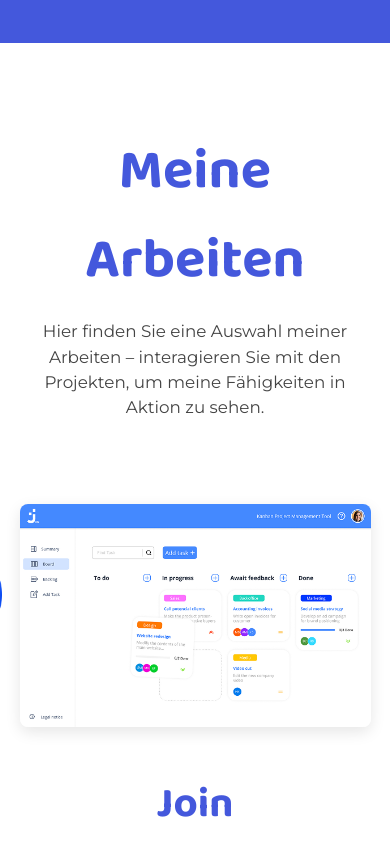
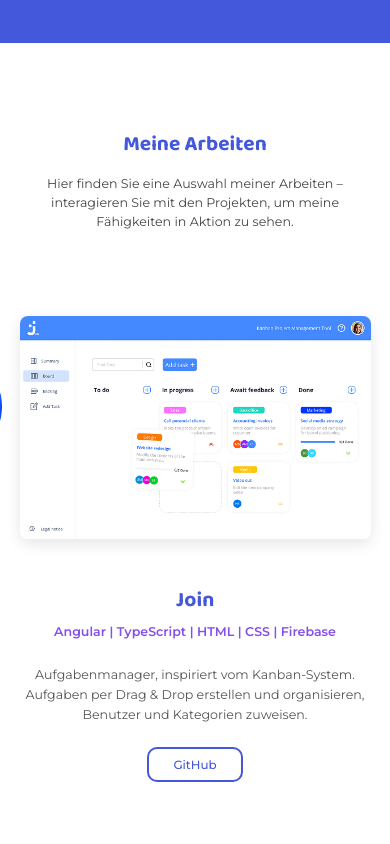
Before and after one commit to KonstantinFenzlein/portfolio, an Angular app: page / in a window 390 px wide. Shown: the part 2540-3384 px from the top of the page. Built offline with nearby package versions, Linux system fonts and the light colour scheme.

Commit message:
update portfolio.scss

```diff
--- a/src/app/pages/home/portfolio/portfolio.scss
+++ b/src/app/pages/home/portfolio/portfolio.scss
@@ -16,10 +16,10 @@
 
   h2 {
     font-family: var(--font-display); /* Baloo */
-    font-size: 4rem;
     color: var(--primary-blue);
     margin-bottom: 1rem;
     font-weight: 700;
+    /* Font-Size wird in styles.scss definiert */
   }
 
   .subtitle {
@@ -29,6 +29,14 @@
     max-width: 600px;
     margin: 0 auto;
     line-height: 1.5;
+
+    @media (max-width: 768px) {
+      font-size: 1rem;
+    }
+
+    @media (max-width: 480px) {
+      font-size: 0.9rem;
+    }
   }
 }
 
@@ -121,28 +129,54 @@
 
 .project-title {
   font-family: var(--font-display);
-  font-size: 3rem;
   color: var(--primary-blue);
   margin-bottom: 0.5rem;
   font-weight: 700;
+  font-size: 2.5rem;
+
+  @media (max-width: 768px) {
+    font-size: 2rem;
+  }
+
+  @media (max-width: 480px) {
+    font-size: 1.5rem;
+  }
 }
 
 .tech-stack {
   font-family: var(--font-main);
   color: #854fee; /* Lila-Blau Ton */
-  font-size: 1.2rem;
+  font-size: 1.1rem;
   font-weight: 600;
   margin-bottom: 1.5rem;
   display: inline-block;
+
+  @media (max-width: 768px) {
+    font-size: 1rem;
+  }
+
+  @media (max-width: 480px) {
+    font-size: 0.9rem;
+    margin-bottom: 1rem;
+  }
 }
 
 .description {
   font-family: var(--font-main);
-  font-size: 1.1rem;
+  font-size: 1rem;
   color: #555;
   line-height: 1.6;
   margin-bottom: 2rem;
   max-width: 500px; /* Damit die Zeilen nicht zu lang werden */
+
+  @media (max-width: 768px) {
+    font-size: 0.95rem;
+  }
+
+  @media (max-width: 480px) {
+    font-size: 0.9rem;
+    margin-bottom: 1.5rem;
+  }
 }
 
 /* Button Styling */
@@ -153,12 +187,22 @@
   border: 2px solid var(--primary-blue);
   color: var(--primary-blue);
   padding: 12px 40px;
-  font-size: 1.2rem;
+  font-size: 1rem;
   font-family: var(--font-main);
   font-weight: 500;
   border-radius: 10px;
   transition: all 0.125s ease;
   background-color: transparent;
+
+  @media (max-width: 768px) {
+    padding: 10px 30px;
+    font-size: 0.95rem;
+  }
+
+  @media (max-width: 480px) {
+    padding: 8px 24px;
+    font-size: 0.85rem;
+  }
 
   &:hover {
     background-color: var(--primary-blue);
```
